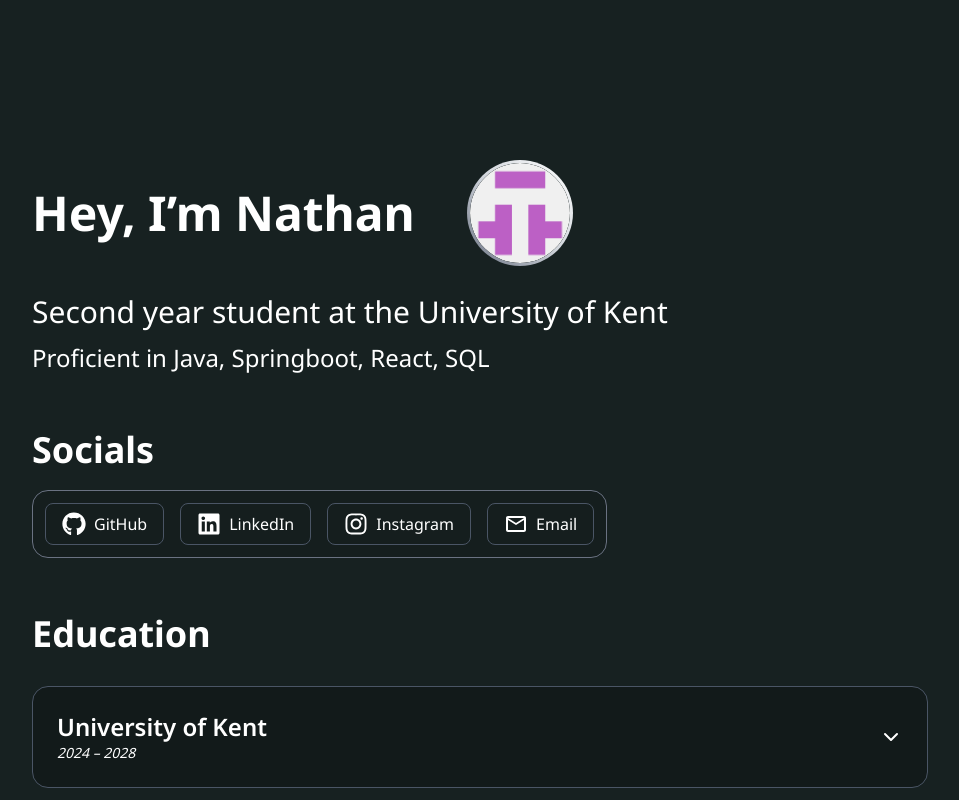
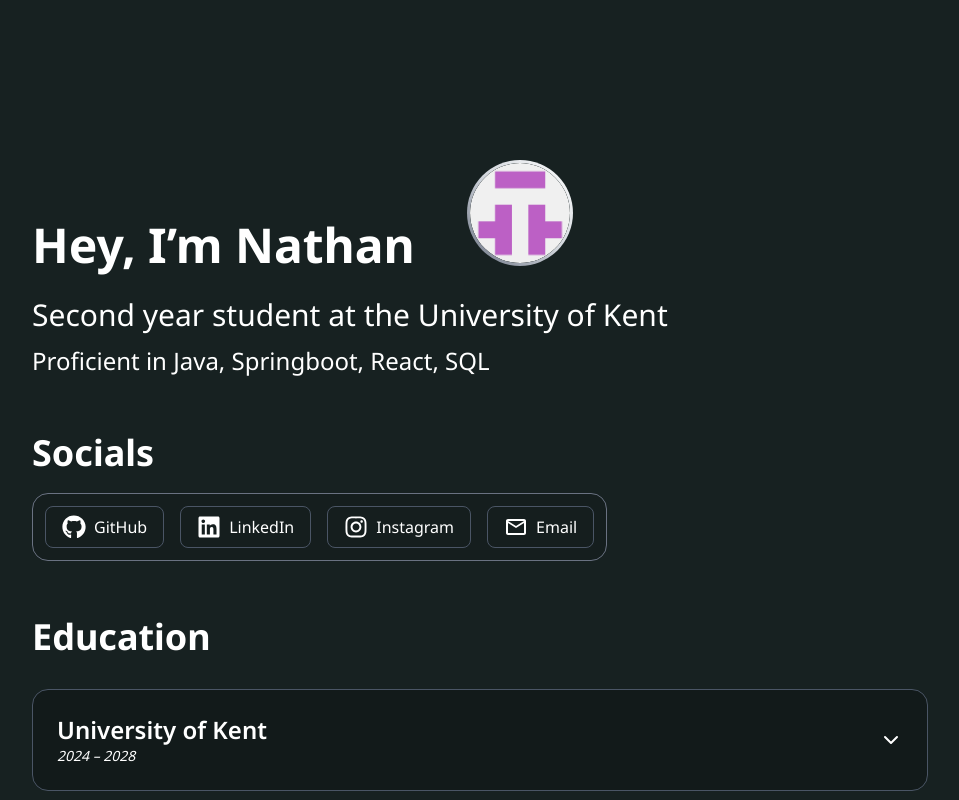
Before and after one commit to nathant1234567/nathan-portfolio, a Next.js app: page / in a window 1280 px wide. Shown: the top 800 px of the page, without its empty margins (48-1007 px from the left). Built offline with nearby package versions, Linux system fonts and the light colour scheme.

Commit message:
update EducationCard and Heading components for improved styling and structure

```diff
--- a/src/components/EducationCard.tsx
+++ b/src/components/EducationCard.tsx
@@ -33,6 +33,7 @@
             <AnimatePresence initial={false}>
                 {isOpen && (
                     <motion.div
+                        className="overflow-hidden"
                         initial={{ height: 0, opacity: 0 }}
                         animate={{ height: 'auto', opacity: 1 }}
                         exit={{ height: 0, opacity: 0 }}
--- a/src/components/Heading.tsx
+++ b/src/components/Heading.tsx
@@ -35,7 +35,7 @@
 
     return (
             <SectionWrapper className="pt-40">
-                <div className="flex items-center gap-13">
+                <div className="flex items-baseline gap-13">
                     <h1 className="fade text-5xl font-bold cursor-pointer">
                         Hey, I’m <span onMouseEnter={handleMouseEnter}
                                        onMouseLeave={handleMouseLeave} ref={headingRef} className="inline-block">Nathan</span>
```
Lines whose indentation alone changed are shown as unchanged.
